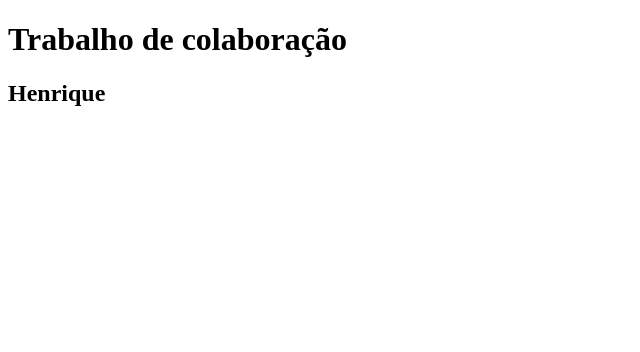
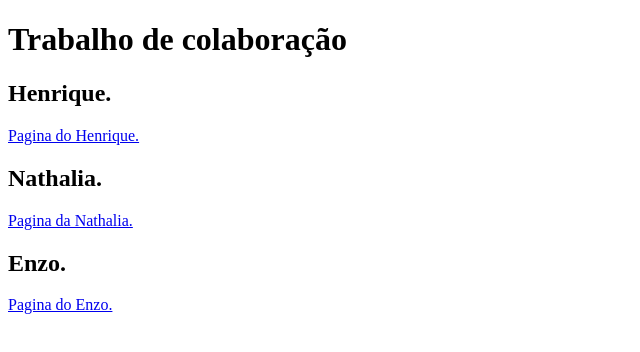
Before and after one commit to henricastt30/colaboracao, a plain HTML site: page index.html in a window 1280 px wide. Shown: the whole page, without its empty margins (0-640 px from the left). Drawn offline with Linux system fonts and the light colour scheme.

Commit message:
Add link para certificado de todos

```diff
--- a/index.html
+++ b/index.html
@@ -7,6 +7,11 @@
 </head>
 <body>
     <h1>Trabalho de colaboração</h1>
-    <h2>Henrique</h2>
+    <h2>Henrique.</h2>
+    <a href="henrique.html">Pagina do Henrique.</a>
+    <h2>Nathalia.</h2>
+    <a href="nathalia.html">Pagina da Nathalia.</a>
+    <h2>Enzo.</h2>
+    <a href="enzo.html">Pagina do Enzo.</a>
 </body>
 </html>
```
